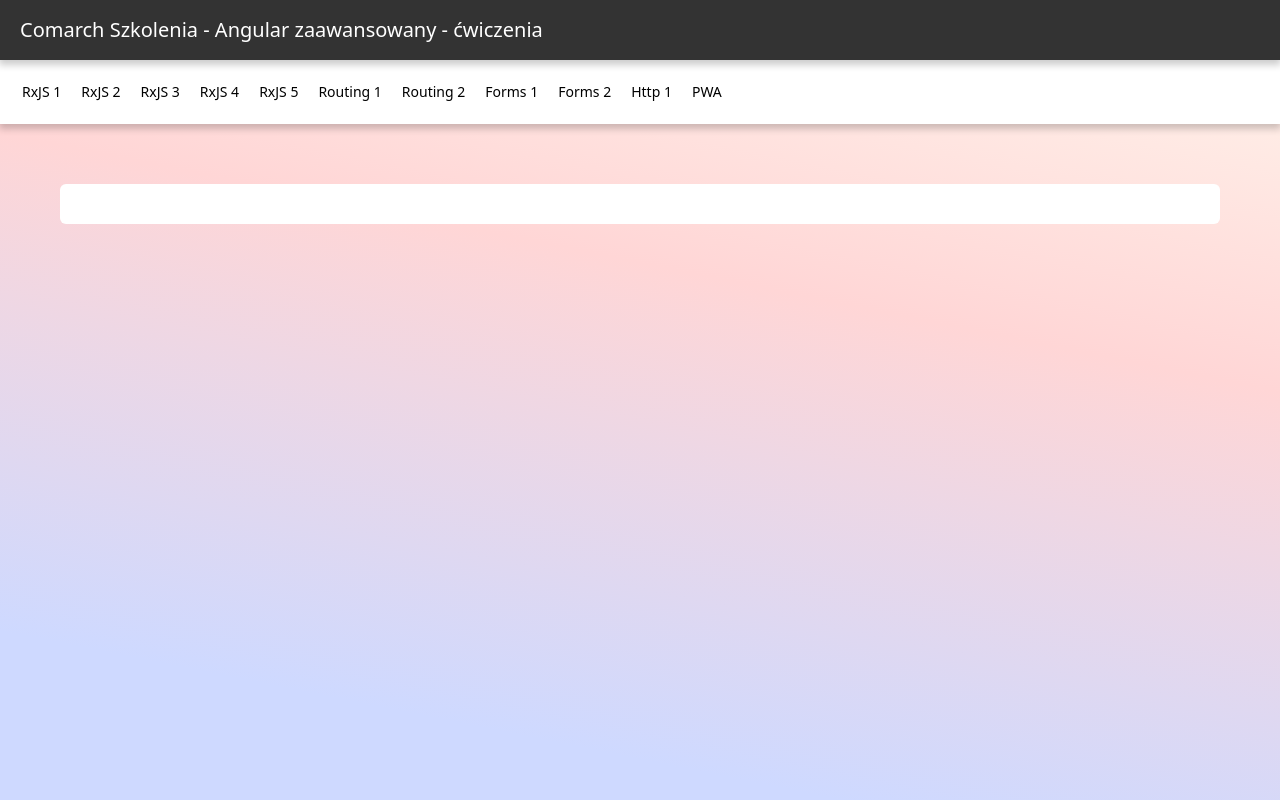
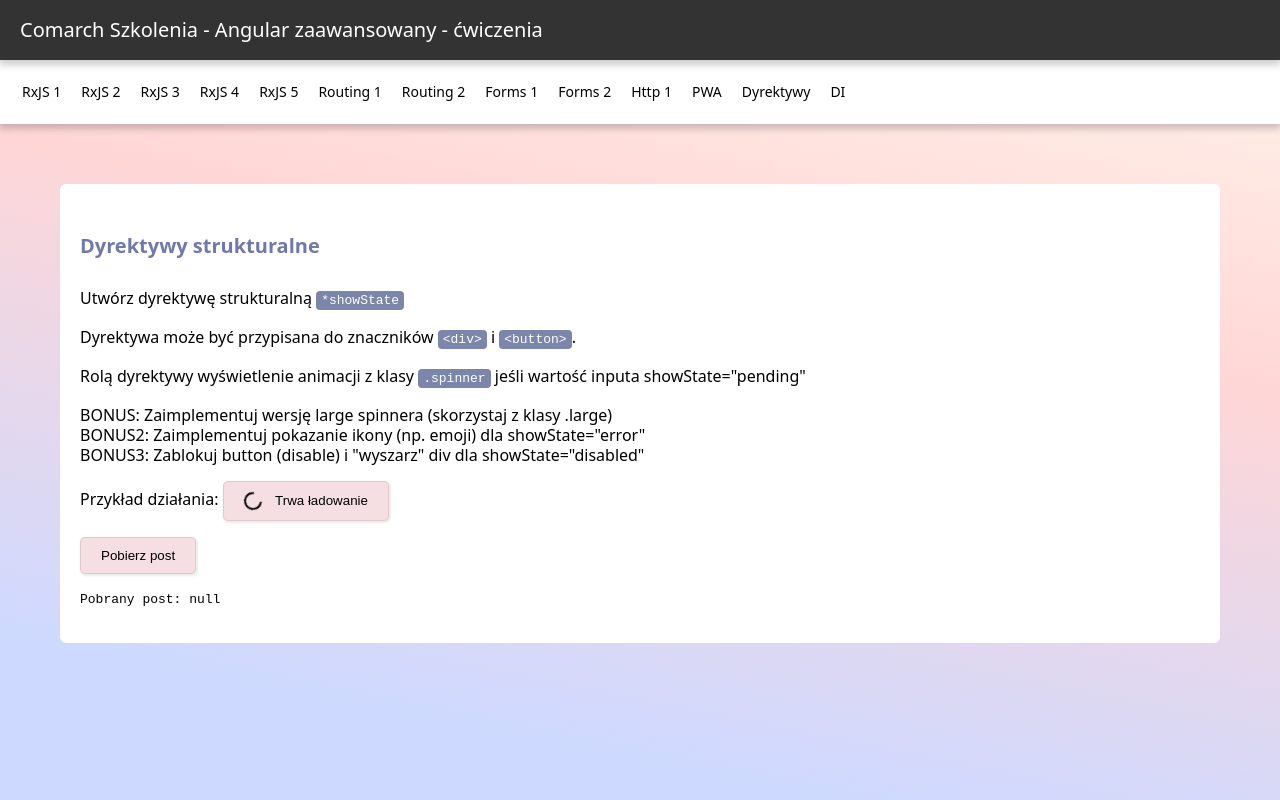
Before and after one commit to rbrzegowy/cwiczenia-angular-zaawansowany, an Angular app: page /directives in a window 1280 px wide. Before the commit this address led to /. Built offline with nearby package versions, Linux system fonts and the light colour scheme.

Commit message:
add directives, di and structural exercises

```diff
--- a/src/app/app.routes.ts
+++ b/src/app/app.routes.ts
@@ -13,6 +13,8 @@ import { Forms2Component } from './components/forms/forms2/forms2.component'
 import { UserRegisterFormStep1Component } from './components/forms/user-register-form-step1/user-register-form-step1.component'
 import { UserRegisterFormStep2Component } from './components/forms/user-register-form-step2/user-register-form-step2.component'
 import { PwaComponent } from './components/pwa/pwa.component'
+import { DirectivesComponent } from './components/directives/directives.component'
+import { DiComponent } from './components/di/di.component'
 
 export const routes: Routes = [
   { path: '', component: HomeComponent },
@@ -33,4 +35,6 @@ export const routes: Routes = [
   },
   { path: 'http1', component: Http1Component },
   { path: 'pwa', component: PwaComponent },
+  { path: 'directives', component: DirectivesComponent },
+  { path: 'di', component: DiComponent },
 ]
--- a/src/app/components/app.component.html
+++ b/src/app/components/app.component.html
@@ -13,6 +13,8 @@
   <a routerLink="/forms2">Forms 2</a>
   <a routerLink="/http1">Http 1</a>
   <a routerLink="/pwa">PWA</a>
+  <a routerLink="/directives">Dyrektywy</a>
+  <a routerLink="/di">DI</a>
 </nav>
 <main>
   <router-outlet></router-outlet>
--- /dev/null
+++ b/src/app/components/di/di.component.html
@@ -0,0 +1,12 @@
+<h2>Dependency Injection</h2>
+<p>
+  Utwórz token <code>SECONDARY_CURRENCY</code> którym wskazujemy drugą walutę w
+  aplikacji ('usd' lub 'eur'). Zmień kontrolkę waluty z ćwiczenia Forms1 by
+  wyświetlała walutę z użyciem waluty pobranej z tokena
+  <code>SECONDARY_CURRENCY</code>.
+</p>
+<p>
+  BONUS: Jak w kontrolce waluty zaimplementować funkcjonalność wyboru drugiej
+  wyświetlanej waluty? Czyli poniżej pierwszej kontrolki z EUR wyświetlamy
+  kolejną ale już z USD.
+</p>
--- /dev/null
+++ b/src/app/components/directives/directives.component.html
@@ -0,0 +1,25 @@
+<h2>Dyrektywy strukturalne</h2>
+<p>Utwórz dyrektywę strukturalną <code>*showState</code></p>
+<p>
+  Dyrektywa może być przypisana do znaczników <code>&lt;div&gt;</code> i
+  <code>&lt;button&gt;</code>.
+</p>
+<p>
+  Rolą dyrektywy wyświetlenie animacji z klasy <code>.spinner</code> jeśli
+  wartość inputa showState="pending"
+</p>
+<p>
+  BONUS: Zaimplementuj wersję large spinnera (skorzystaj z klasy .large) <br />
+  BONUS2: Zaimplementuj pokazanie ikony (np. emoji) dla showState="error" <br />
+  BONUS3: Zablokuj button (disable) i "wyszarz" div dla showState="disabled"
+</p>
+<p>
+  Przykład działania:
+  <button><span class="spinner"></span> Trwa ładowanie</button>
+</p>
+<p>
+  <button (click)="onGetPostClick()">Pobierz post</button>
+</p>
+<div>
+  <pre>Pobrany post: {{ post | async | json }}</pre>
+</div>
--- /dev/null
+++ b/src/app/components/directives/directives.component.scss
@@ -0,0 +1,24 @@
+.spinner {
+  width: 18px;
+  height: 18px;
+  border: 2px solid currentColor;
+  border-top-color: transparent;
+  border-radius: 50%;
+  animation: spinner-rotate 0.7s linear infinite;
+  display: inline-block;
+  vertical-align: middle;
+  box-sizing: border-box;
+  margin-right: 10px;
+
+  &.large {
+    width: 28px;
+    height: 28px;
+    border-width: 3px;
+  }
+}
+
+@keyframes spinner-rotate {
+  to {
+    transform: rotate(360deg);
+  }
+}
--- /dev/null
+++ b/src/app/components/directives/directives.component.ts
@@ -0,0 +1,21 @@
+import { Component, inject } from '@angular/core'
+import { delay, Observable } from 'rxjs'
+import { JsonPlaceholderApiService } from '../../services/json-placeholder-api.service'
+import { AsyncPipe, JsonPipe } from '@angular/common'
+
+@Component({
+  selector: 'app-directives',
+  imports: [AsyncPipe, JsonPipe],
+  templateUrl: './directives.component.html',
+  styleUrl: './directives.component.scss',
+})
+export class DirectivesComponent {
+  private api = inject(JsonPlaceholderApiService)
+
+  protected post!: Observable<any>
+
+  onGetPostClick() {
+    const randomPostNumber = Math.floor(Math.random() * 9) + 1
+    this.post = this.api.getPost(randomPostNumber).pipe(delay(5000))
+  }
+}
--- /dev/null
+++ b/src/app/components/directives/in-progress-template.html
@@ -0,0 +1,113 @@
+<!doctype html>
+<html lang="en">
+  <head>
+    <meta charset="UTF-8" />
+    <meta name="viewport" content="width=device-width, initial-scale=1.0" />
+    <title>Loading Spinner</title>
+
+    <style>
+      /* =========================
+       Spinner
+       ========================= */
+
+      .spinner {
+        width: 18px;
+        height: 18px;
+        border: 2px solid currentColor;
+        border-top-color: transparent;
+        border-radius: 50%;
+        animation: spinner-rotate 0.7s linear infinite;
+        display: inline-block;
+        vertical-align: middle;
+        box-sizing: border-box;
+      }
+
+      @keyframes spinner-rotate {
+        to {
+          transform: rotate(360deg);
+        }
+      }
+
+      /* =========================
+       Button
+       ========================= */
+
+      .button {
+        display: inline-flex;
+        align-items: center;
+        justify-content: center;
+        gap: 8px;
+
+        padding: 10px 18px;
+        border: 0;
+        border-radius: 8px;
+
+        background: #2563eb;
+        color: white;
+        font:
+          500 14px system-ui,
+          sans-serif;
+
+        cursor: pointer;
+        transition: background 0.15s ease;
+      }
+
+      .button:hover {
+        background: #1d4ed8;
+      }
+
+      .button:disabled {
+        cursor: default;
+        opacity: 0.7;
+      }
+
+      /* =========================
+       Loading container
+       ========================= */
+
+      .loading {
+        display: inline-flex;
+        align-items: center;
+        gap: 10px;
+
+        padding: 12px 16px;
+        border-radius: 8px;
+
+        background: #f5f5f5;
+        color: #555;
+
+        font:
+          14px system-ui,
+          sans-serif;
+      }
+
+      /* Optional: larger spinner */
+
+      .spinner.large {
+        width: 28px;
+        height: 28px;
+        border-width: 3px;
+      }
+    </style>
+  </head>
+
+  <body>
+    <!-- Spinner inside a button -->
+    <button class="button" disabled>
+      <span class="spinner"></span>
+      Processing...
+    </button>
+
+    <!-- Standalone loading indicator -->
+    <div class="loading">
+      <span class="spinner"></span>
+      Loading data...
+    </div>
+
+    <!-- Larger standalone spinner -->
+    <div class="loading">
+      <span class="spinner large"></span>
+      Please wait...
+    </div>
+  </body>
+</html>
```
Also changed, not shown: src/app/components/di/di.component.ts (added, +11 -0 lines), src/app/components/di/di.component.scss (added), 1 other file (tests, documents, lock files or other folders).
